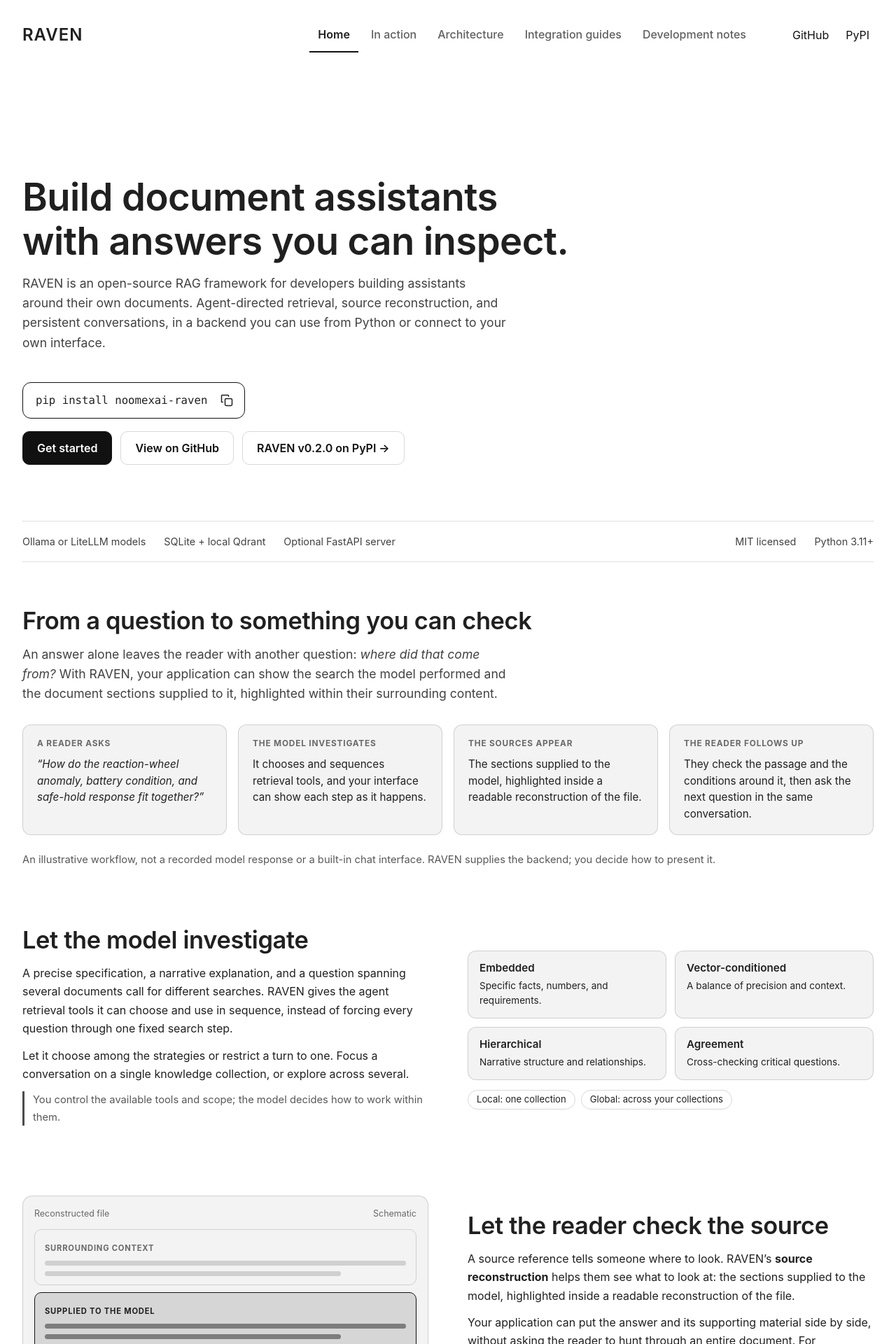
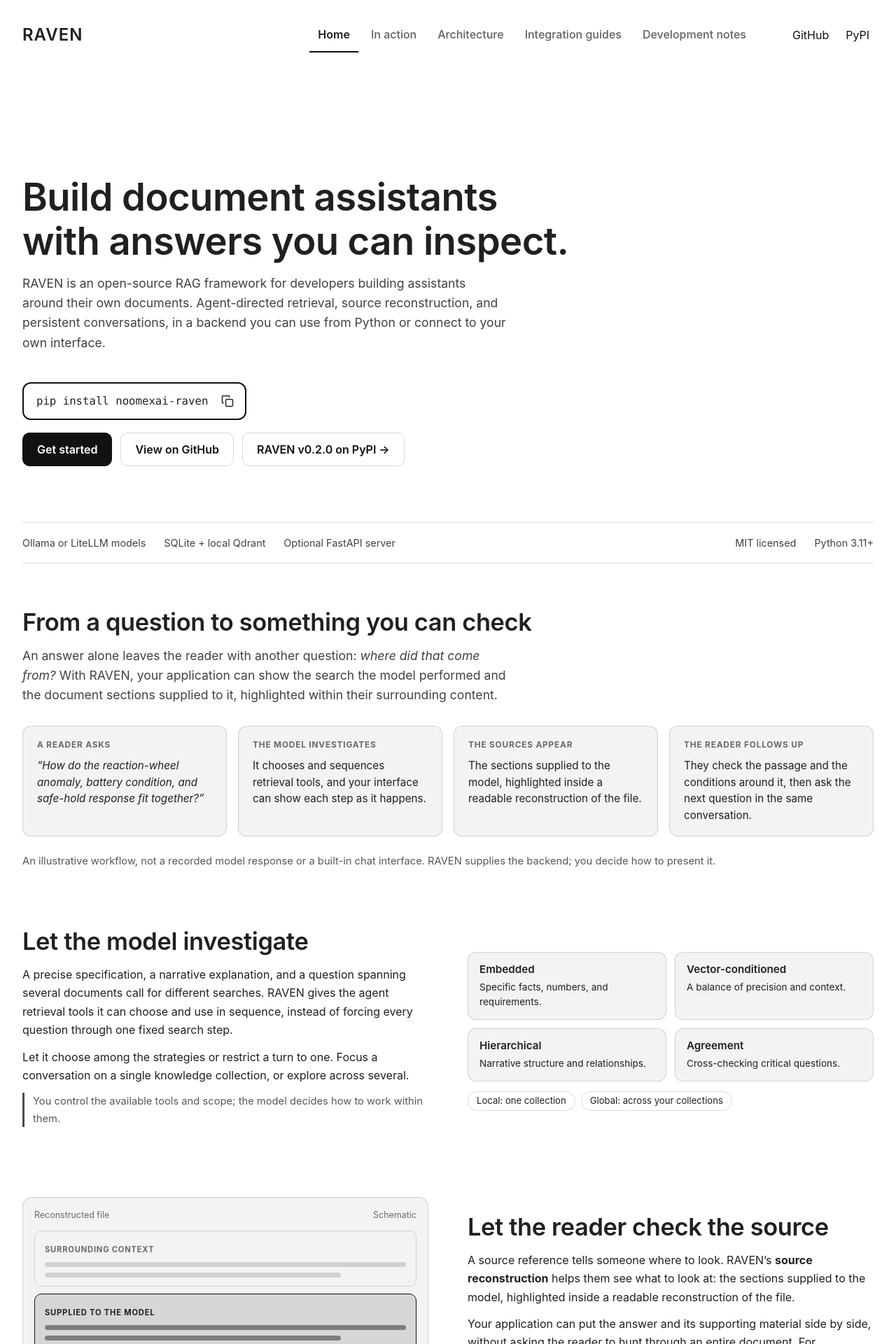
Before and after one commit to NoomexAI/raven_pypi, a Jekyll site: the page built from docs/index.html, in a window 1280 px wide. Shown: the top 1920 px of the page at 70% size. Built offline with Jekyll 4.4.1, drawn with Linux system fonts in a browser that asks for light colours.

Commit message:
border issue resolved in the landing page

```diff
--- a/docs/assets/css/landing.css
+++ b/docs/assets/css/landing.css
@@ -92,7 +92,7 @@
   margin-top: 26px;
   padding: 9px 9px 9px 18px;
   border-radius: 12px;
-  border: 1px solid var(--site-accent);
+  border: 2px solid var(--site-accent);
   background: transparent;
   color: var(--site-foreground);
 }
@@ -468,13 +468,17 @@
 }
 
 .rv-link {
+  border-width: 1px;
   text-decoration: none;
   color: inherit;
   display: block;
 }
 
-.rv-link:hover {
+.rv-link:hover,
+.rv-link:focus-visible {
   border-color: var(--rv-accent);
+  /* Add visual weight without changing layout at fractional zoom levels. */
+  box-shadow: inset 0 0 0 1px var(--rv-accent);
 }
 
 .rv-soon {
```
